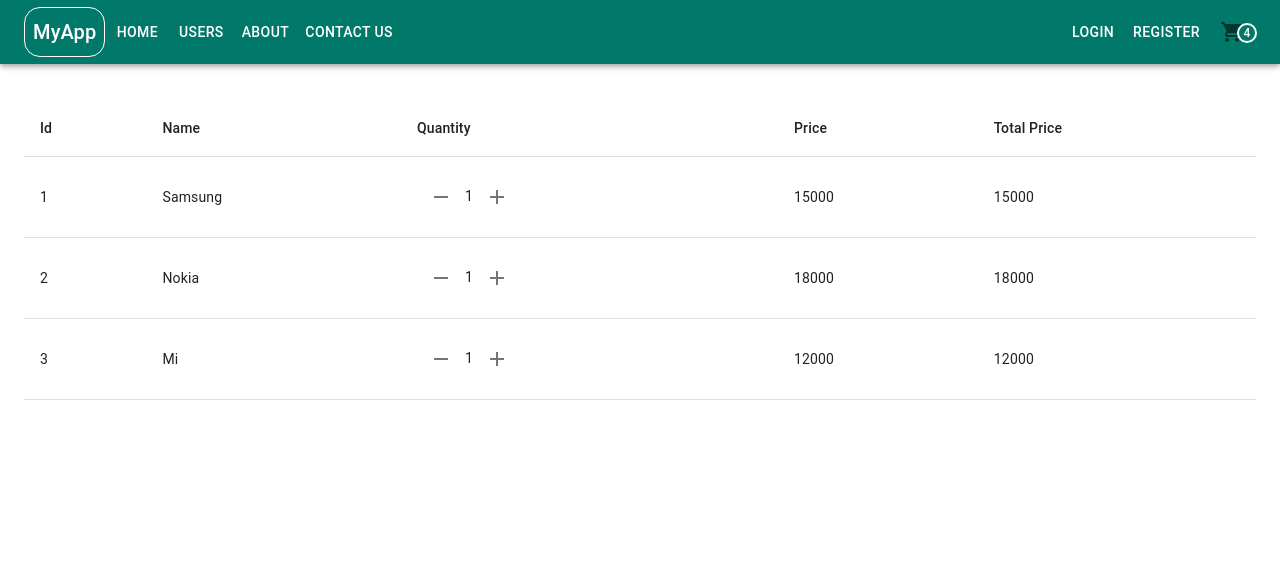
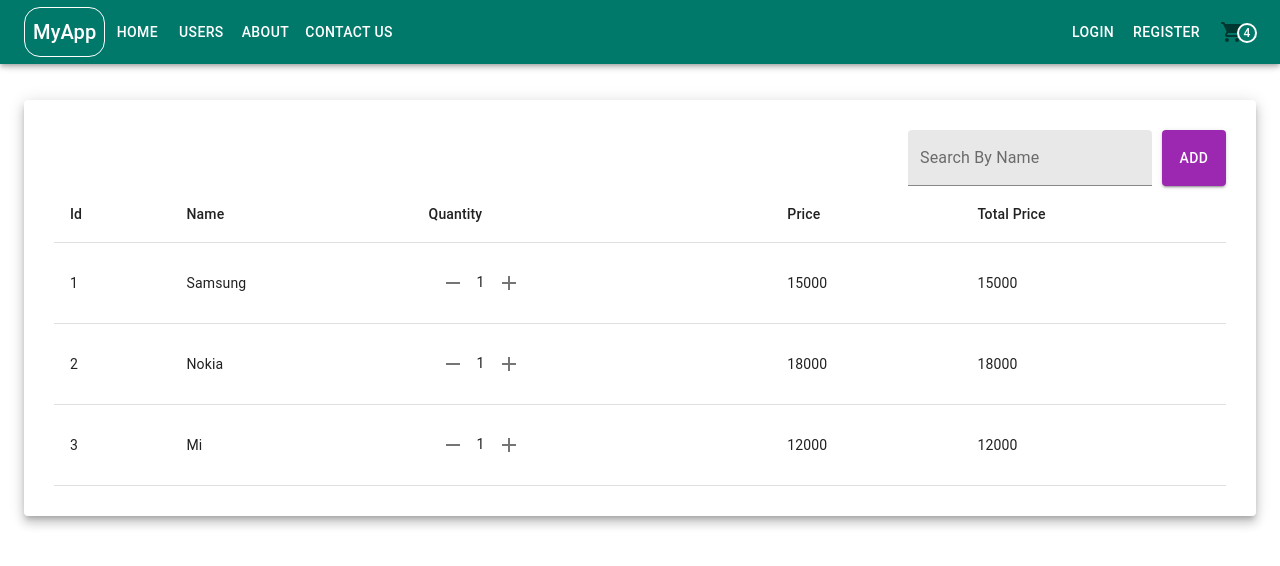
Before and after one commit to BalajiJ234/ecommerce-app, a React (Create React App) app: page /cart in a window 1280 px wide. Shown: the top 566 px of the page. Built offline with nearby package versions, Linux system fonts and the light colour scheme.

Commit message:
Search Text box and Add Button

```diff
--- a/src/components/cart.jsx
+++ b/src/components/cart.jsx
@@ -7,6 +7,10 @@ import {
   TableBody,
   TableCell,
   TableRow,
+  TextField,
+  Button,
+  Box,
+  Paper,
   // Container,
 } from "@material-ui/core";
 
@@ -52,6 +56,21 @@ const Cart = () => {
 
   return (
     <div style={{ marginTop: "100px" }}>
+      <Paper elevation={7} style={{ padding: "30px", marginTop: "10px" }}>
+        <Box style={{ display: "flex", justifyContent: "flex-end" }}>
+          <TextField
+            id='search'
+            variant='filled'
+            label='Search By Name'
+            type='search'
+          />
+          <Button
+            variant='contained'
+            color='primary'
+            style={{ marginLeft: "10px" }}>
+            Add
+          </Button>
+        </Box>
         <TableContainer>
           <Table>
             <TableHead>
@@ -82,6 +101,7 @@ const Cart = () => {
             </TableBody>
           </Table>
         </TableContainer>
+      </Paper>
     </div>
   );
 };
```
Lines whose indentation alone changed are shown as unchanged.
